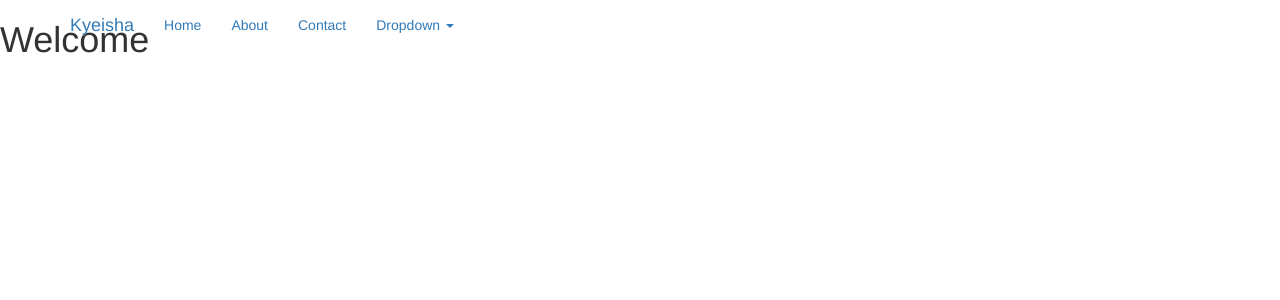
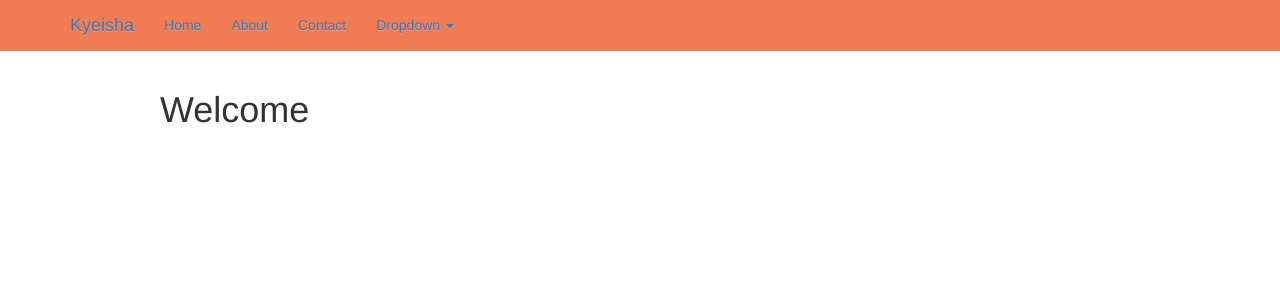
Before and after one commit to nadiabahrami/kh-project, a Django app: template kh_site/home/templates/index.html in a window 1280 px wide. Shown: the top 300 px of the page. Run offline with Django 3.2, Linux system fonts and the light colour scheme; the template is opened without the code that fills it, so the values that code supplies are empty; parts of the project's set-up code (start-up, migrations or seed data) failed here and were passed over; some libraries are stand-ins or nearby versions.

Commit message:
Static files being served.

```diff
--- /dev/null
+++ b/kh_site/home/static/css/style.css
@@ -0,0 +1,9 @@
+body{
+    padding-top: 70px;
+    max-width: 960px;
+    margin: auto;
+}
+
+nav{
+    background-color: #F27C54;
+}
--- a/kh_site/home/templates/index.html
+++ b/kh_site/home/templates/index.html
@@ -1,3 +1,4 @@
+{% load static %}
 <!DOCTYPE HTML>
 <html>
   <head>
@@ -8,6 +9,8 @@
     <link rel="stylesheet" href="https://maxcdn.bootstrapcdn.com/bootstrap/3.3.7/css/bootstrap.min.css" integrity="sha384-BVYiiSIFeK1dGmJRAkycuHAHRg32OmUcww7on3RYdg4Va+PmSTsz/K68vbdEjh4u" crossorigin="anonymous">
     <!-- Optional theme -->
     <link rel="stylesheet" href="https://maxcdn.bootstrapcdn.com/bootstrap/3.3.7/css/bootstrap-theme.min.css" integrity="sha384-rHyoN1iRsVXV4nD0JutlnGaslCJuC7uwjduW9SVrLvRYooPp2bWYgmgJQIXwl/Sp" crossorigin="anonymous">
+    <link rel="stylesheet" href="{% static 'css/style.css' %}"/>
+    <script   src="https://code.jquery.com/jquery-2.2.4.min.js"   integrity="sha256-BbhdlvQf/xTY9gja0Dq3HiwQF8LaCRTXxZKRutelT44="   crossorigin="anonymous"></script>
     <!-- Latest compiled and minified JavaScript -->
     <script src="https://maxcdn.bootstrapcdn.com/bootstrap/3.3.7/js/bootstrap.min.js" integrity="sha384-Tc5IQib027qvyjSMfHjOMaLkfuWVxZxUPnCJA7l2mCWNIpG9mGCD8wGNIcPD7Txa" crossorigin="anonymous"></script>
     <title>Kyeisha Hodge</title>
--- a/kh_site/home/urls.py
+++ b/kh_site/home/urls.py
@@ -1,7 +1,8 @@
 """Urls routes for main site."""
 from django.conf.urls import include, url
+from django.views.generic import TemplateView
 
 #TODO: create view and plug here for home route
 urlpatterns = [
-    url(r'^$',  view)
+    url(r'^$', TemplateView.as_view(template_name="index.html")),
 ]
--- a/kh_site/kh_site/settings.py
+++ b/kh_site/kh_site/settings.py
@@ -119,3 +119,7 @@ USE_TZ = True
 # https://docs.djangoproject.com/en/1.10/howto/static-files/
 
 STATIC_URL = '/static/'
+STATIC_ROOT = os.path.join(BASE_DIR, 'static')
+STATICFILES_DIRS = [
+    os.path.join(BASE_DIR, 'home/static'),
+]
--- a/kh_site/kh_site/urls.py
+++ b/kh_site/kh_site/urls.py
@@ -15,8 +15,15 @@ Including another URLconf
 """
 from django.conf.urls import include, url
 from django.contrib import admin
+from django.conf import settings
+from django.conf.urls.static import static
 
 urlpatterns = [
     url(r'^admin/', admin.site.urls),
     url(r'^$', include('home.urls')),
 ]
+
+if settings.DEBUG:
+    urlpatterns += static(
+        settings.STATIC_URL, document_root=settings.STATIC_ROOT
+    )
```
